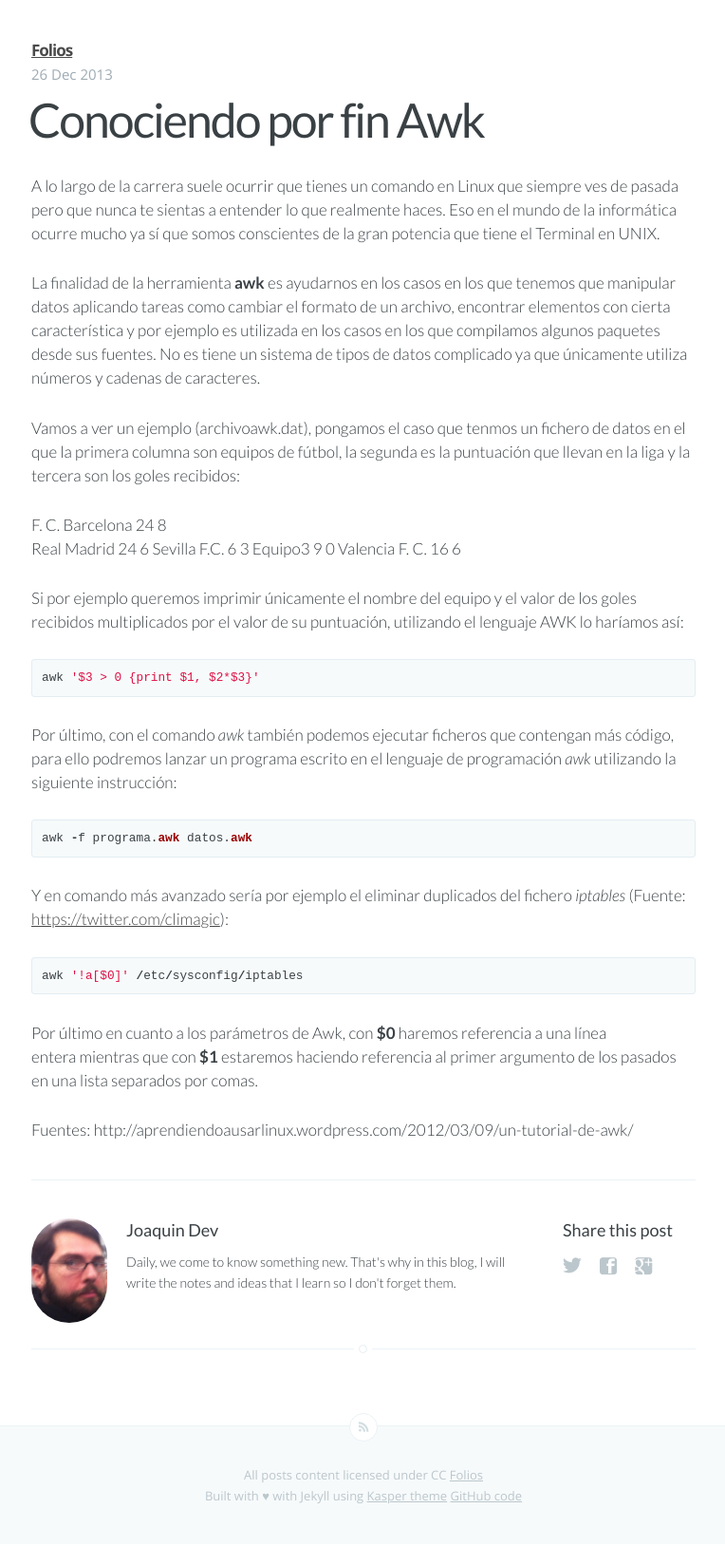
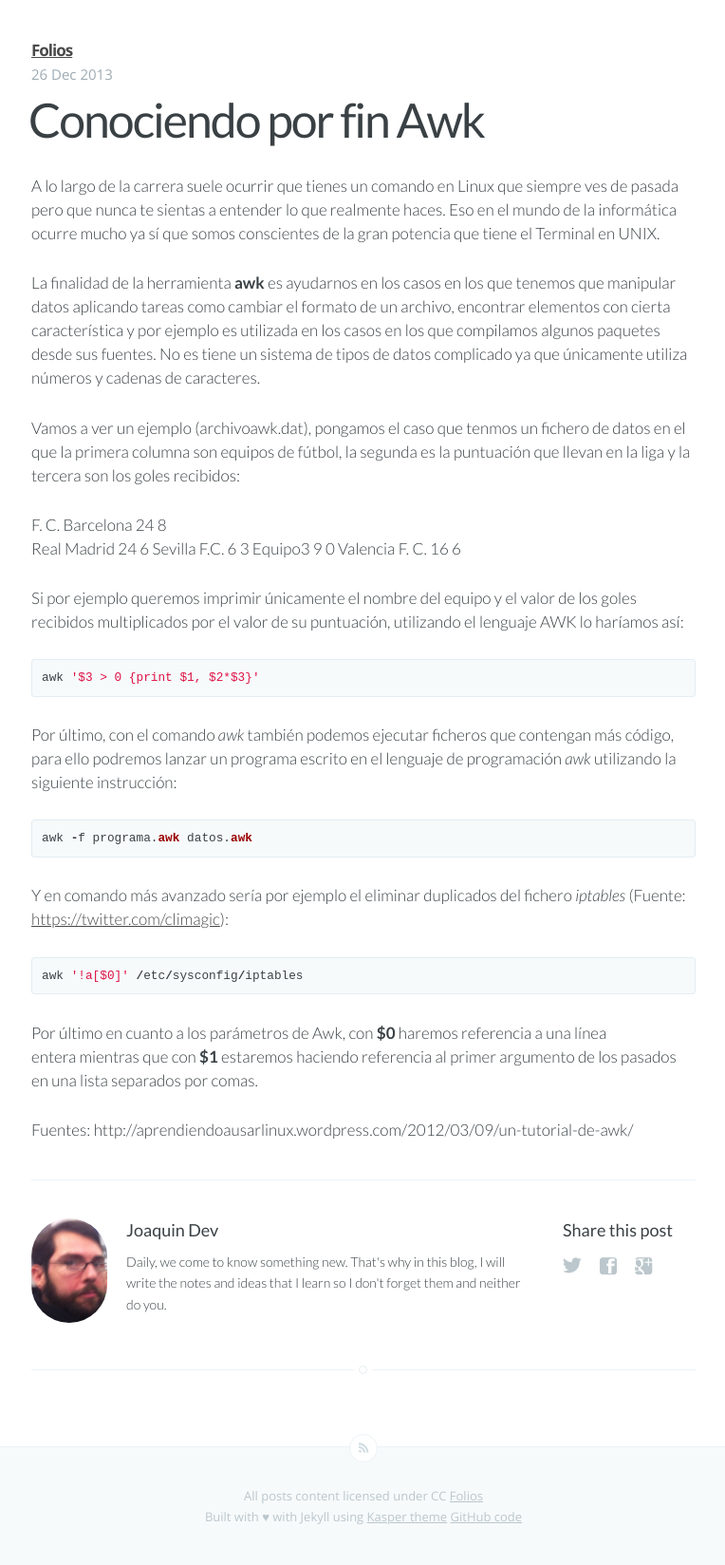
Before and after one commit to joaquindev/joaquindev.github.io, a Jekyll site: the page built from _posts/2013-12-28-conociendo-por-fin-Awk.md, in a window 1280 px wide. Shown: the whole page at 95% size, without its empty margins (257-1021 px from the left). Built offline with Jekyll 4.4.1, drawn with Linux system fonts in a browser that asks for light colours; Markdown is read by kramdown in place of the engine named in the settings; before the commit the page ends 1626 px from its top, so only the background shows below that.

Commit message:
Change the bottom post description
Change the bottom post description. I've add the text "and neither do
you" because I think some of my notes may be useful to any reader that
happens to stop by.

Contact info: joaquin@isla.io

```diff
--- a/_layouts/post.html
+++ b/_layouts/post.html
@@ -46,7 +46,7 @@ archive: true
                     	<h4> {{ site.author }} </h4>
                     	<!-- Author Bio -->
                     	<p>
-                            Daily, we come to know something new. That's why in this blog, I will write the notes and ideas that I learn so I don't forget them.
+                            Daily, we come to know something new. That's why in this blog, I will write the notes and ideas that I learn so I don't forget them and neither do you.
                     	</p>
                     </article>
                 </section>
```
